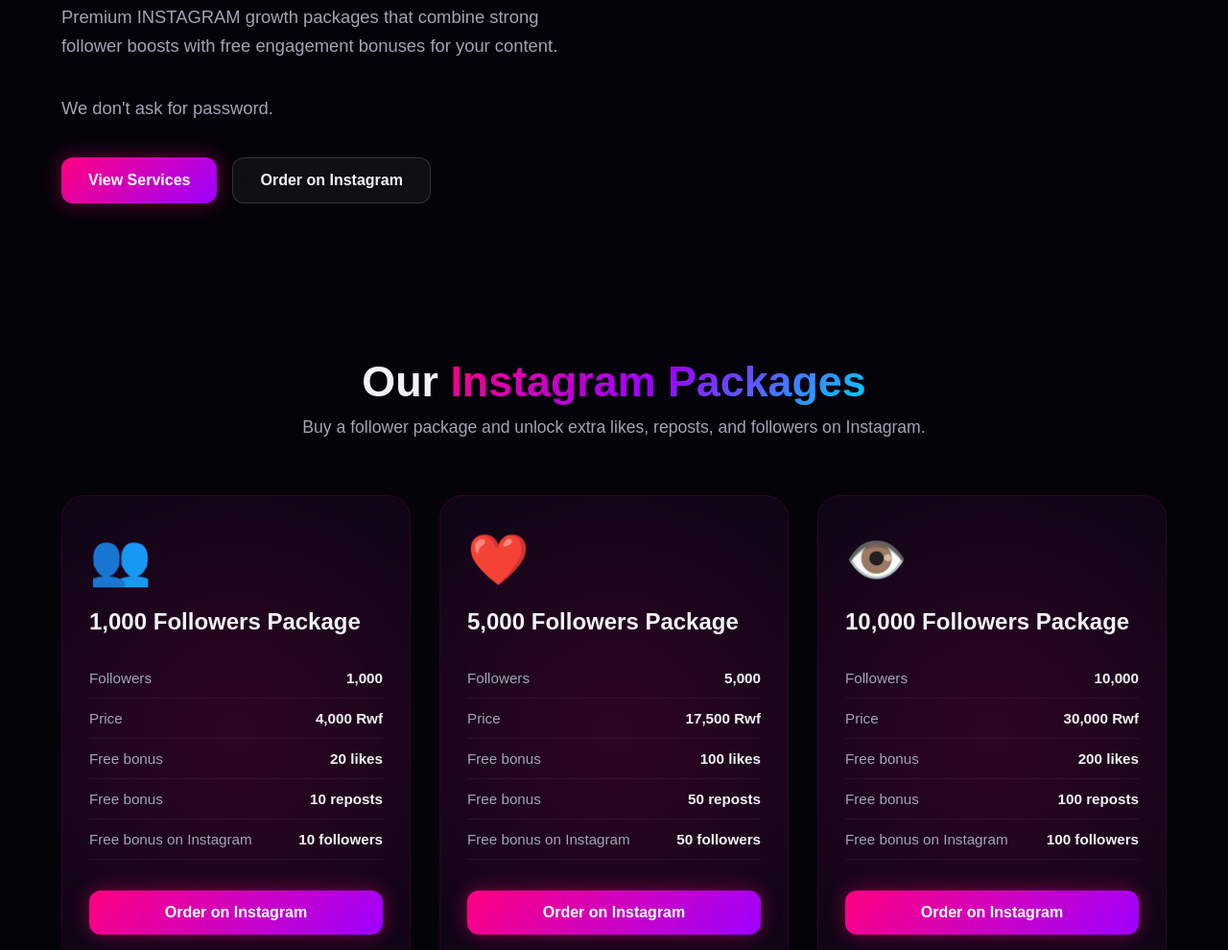
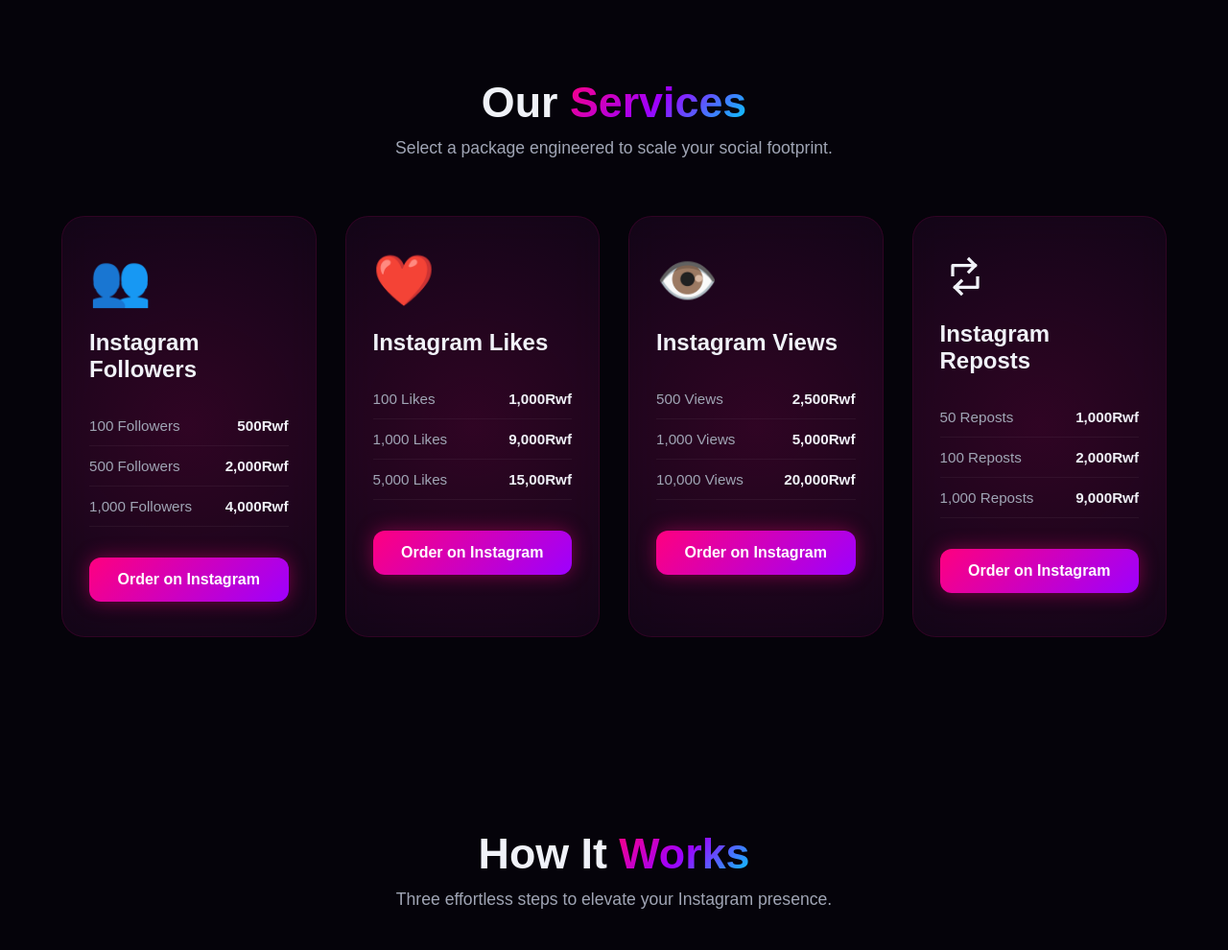
Before and after one commit to kriss-v1/Boost, a website: page index.html in a window 1280 px wide. Shown: the part 819-1809 px from the top of the page at 96% size. Drawn offline with Linux system fonts and the light colour scheme.

Commit message:
index.html changes

```diff
--- a/index.html
+++ b/index.html
@@ -51,9 +51,6 @@
                     <span class="badge">Next-Gen Social Growth</span>
                     <h1>Grow Your Instagram. <span class="gradient-text">Stand Out.</span></h1>
                     <p>Premium Instagram growth services designed to help your profile reach a bigger audience with unmatched visual authority.</p>
-                    <span class="badge">Next-Gen INSTAGRAM Growth</span>
-                    <h1>Grow Your Followers. <span class="gradient-text">Stand Out.</span></h1>
-                    <p>Premium INSTAGRAM growth packages that combine strong follower boosts with free engagement bonuses for your content.</p>
                     <p>We don't ask for password.</p>
                     <div class="hero-btns">
                         <a href="#services" class="btn btn-primary">View Services</a>
@@ -84,8 +81,8 @@
         <!-- Services Section -->
         <section id="services" class="services">
             <div class="section-title reveal">
-                <h2>Our <span class="gradient-text">Instagram Packages</span></h2>
-                <p>Buy a follower package and unlock extra likes, reposts, and followers on Instagram.</p>
+                <h2>Our <span class="gradient-text">Services</span></h2>
+                <p>Select a package engineered to scale your social footprint.</p>
             </div>
 
             <div class="services-grid">
@@ -93,13 +90,11 @@
                 <div class="tilt-card reveal">
                     <div class="card-content">
                         <div class="card-icon">👥</div>
-                        <h3>1,000 Followers Package</h3>
+                        <h3>Instagram Followers</h3>
                         <ul class="package-list">
-                            <li><span>Followers</span> <strong>1,000</strong></li>
-                            <li><span>Price</span> <strong>4,000 Rwf</strong></li>
-                            <li><span>Free bonus</span> <strong>20 likes</strong></li>
-                            <li><span>Free bonus</span> <strong>10 reposts</strong></li>
-                            <li><span>Free bonus on Instagram</span> <strong>10 followers</strong></li>
+                            <li><span>100 Followers</span> <strong>500Rwf</strong></li>
+                            <li><span>500 Followers</span> <strong>2,000Rwf</strong></li>
+                            <li><span>1,000 Followers</span> <strong>4,000Rwf</strong></li>
                         </ul>
                         <a href="https://instagram.com/" class="btn btn-primary card-btn ig-link" target="_blank" rel="noopener noreferrer">Order on Instagram</a>
                     </div>
@@ -109,13 +104,11 @@
                 <div class="tilt-card reveal">
                     <div class="card-content">
                         <div class="card-icon">❤️</div>
-                        <h3>5,000 Followers Package</h3>
+                        <h3>Instagram Likes</h3>
                         <ul class="package-list">
-                            <li><span>Followers</span> <strong>5,000</strong></li>
-                            <li><span>Price</span> <strong>17,500 Rwf</strong></li>
-                            <li><span>Free bonus</span> <strong>100 likes</strong></li>
-                            <li><span>Free bonus</span> <strong>50 reposts</strong></li>
-                            <li><span>Free bonus on Instagram</span> <strong>50 followers</strong></li>
+                            <li><span>100 Likes</span> <strong>1,000Rwf</strong></li>
+                            <li><span>1,000 Likes</span> <strong>9,000Rwf</strong></li>
+                            <li><span>5,000 Likes</span> <strong>15,00Rwf</strong></li>
                         </ul>
                         <a href="https://instagram.com/" class="btn btn-primary card-btn ig-link" target="_blank" rel="noopener noreferrer">Order on Instagram</a>
                     </div>
@@ -125,13 +118,31 @@
                 <div class="tilt-card reveal">
                     <div class="card-content">
                         <div class="card-icon">👁️</div>
-                        <h3>10,000 Followers Package</h3>
+                        <h3>Instagram Views</h3>
                         <ul class="package-list">
-                            <li><span>Followers</span> <strong>10,000</strong></li>
-                            <li><span>Price</span> <strong>30,000 Rwf</strong></li>
-                            <li><span>Free bonus</span> <strong>200 likes</strong></li>
-                            <li><span>Free bonus</span> <strong>100 reposts</strong></li>
-                            <li><span>Free bonus on Instagram</span> <strong>100 followers</strong></li>
+                            <li><span>500 Views</span> <strong>2,500Rwf</strong></li>
+                            <li><span>1,000 Views</span> <strong>5,000Rwf</strong></li>
+                            <li><span>10,000 Views</span> <strong>20,000Rwf</strong></li>
+                        </ul>
+                        <a href="https://instagram.com/" class="btn btn-primary card-btn ig-link" target="_blank" rel="noopener noreferrer">Order on Instagram</a>
+                    </div>
+                </div>
+
+                <!-- Card 4 -->
+                <div class="tilt-card reveal">
+                    <div class="card-content">
+                        <div class="card-icon">
+                            <svg class="repost-icon" viewBox="0 0 64 64" role="img" aria-labelledby="repost-icon-title">
+                                <title id="repost-icon-title">Repost</title>
+                                <path d="M16 30V18H45M45 18L37 10M45 18L37 26" />
+                                <path d="M48 34V46H19M19 46L27 38M19 46L27 54" />
+                            </svg>
+                        </div>
+                        <h3>Instagram Reposts</h3>
+                        <ul class="package-list">
+                            <li><span>50 Reposts</span> <strong>1,000Rwf</strong></li>
+                            <li><span>100 Reposts</span> <strong>2,000Rwf</strong></li>
+                            <li><span>1,000 Reposts</span> <strong>9,000Rwf</strong></li>
                         </ul>
                         <a href="https://instagram.com/" class="btn btn-primary card-btn ig-link" target="_blank" rel="noopener noreferrer">Order on Instagram</a>
                     </div>
```
